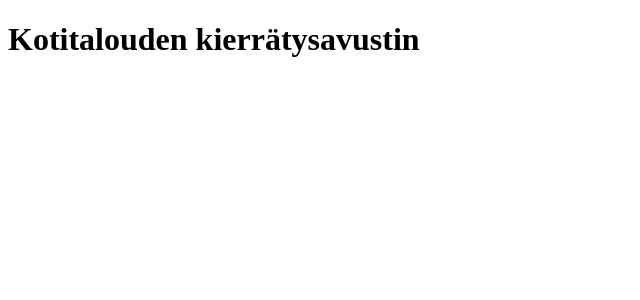
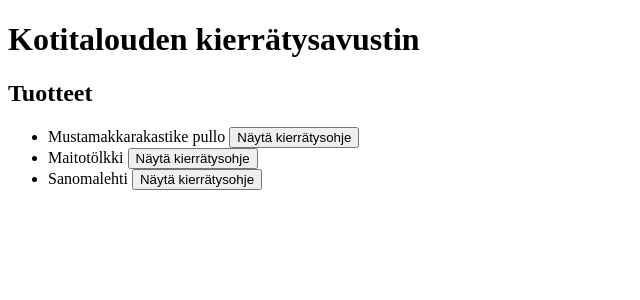
Before and after one commit to ohtuprojekti-Kierratysavustin/Kierratysavustin, a React (Create React App) app in the folder client/: page / in a window 1280 px wide. Shown: the top 300 px of the page, without its empty margins (0-640 px from the left). Built offline with nearby package versions, Linux system fonts and the light colour scheme.

Commit message:
Alustava listaus-sivu

```diff
--- a/client/src/App.js
+++ b/client/src/App.js
@@ -1,13 +1,23 @@
-//import './App.css';
+import React from 'react'
 
-function App() {
+const App = (props) => {
+  const { products } = props
+
   return (
-    <div className="App">
-      <header className="App-header">
-        <h1>Kotitalouden kierrätysavustin</h1>
-      </header>
+    <div>
+      <h1>Kotitalouden kierrätysavustin</h1>
+      <h2>Tuotteet</h2>
+      <ul>
+        {products.map(product =>
+          <li key={product.id}>
+            {product.name} <button onClick={() =>
+              window.alert(`${product.name} - ${product.instructions}`
+            )}>Näytä kierrätysohje</button>
+          </li>
+        )}
+      </ul>
     </div>
-  );
+  )
 }
 
 export default App;
--- a/client/src/index.js
+++ b/client/src/index.js
@@ -1,11 +1,27 @@
-import React from 'react';
-import ReactDOM from 'react-dom';
-import App from './App';
+import React from 'react'
+import ReactDOM from 'react-dom'
+import App from './App'
+
+const products = [
+  {
+    id: 1,
+    name: 'Mustamakkarakastike pullo',
+    instructions: 'Irrota korkki, huuhtele pullo. Laita pullo ja korkki muovinkeräykseen erillään toisistaan.'
+  },
+  {
+    id: 2,
+    name: 'Maitotölkki',
+    instructions: 'Huuhtele tölkki. Laita litistettynä kartonkikeräykseen.'
+  },
+  {
+    id: 3,
+    name: 'Sanomalehti',
+    instructions: 'Laita lehti paperinkeräykseen.'
+  }
+]
 
 
 ReactDOM.render(
-  <React.StrictMode>
-    <App />
-  </React.StrictMode>,
+  <App products={products} />,
   document.getElementById('root')
-);
+)
```
